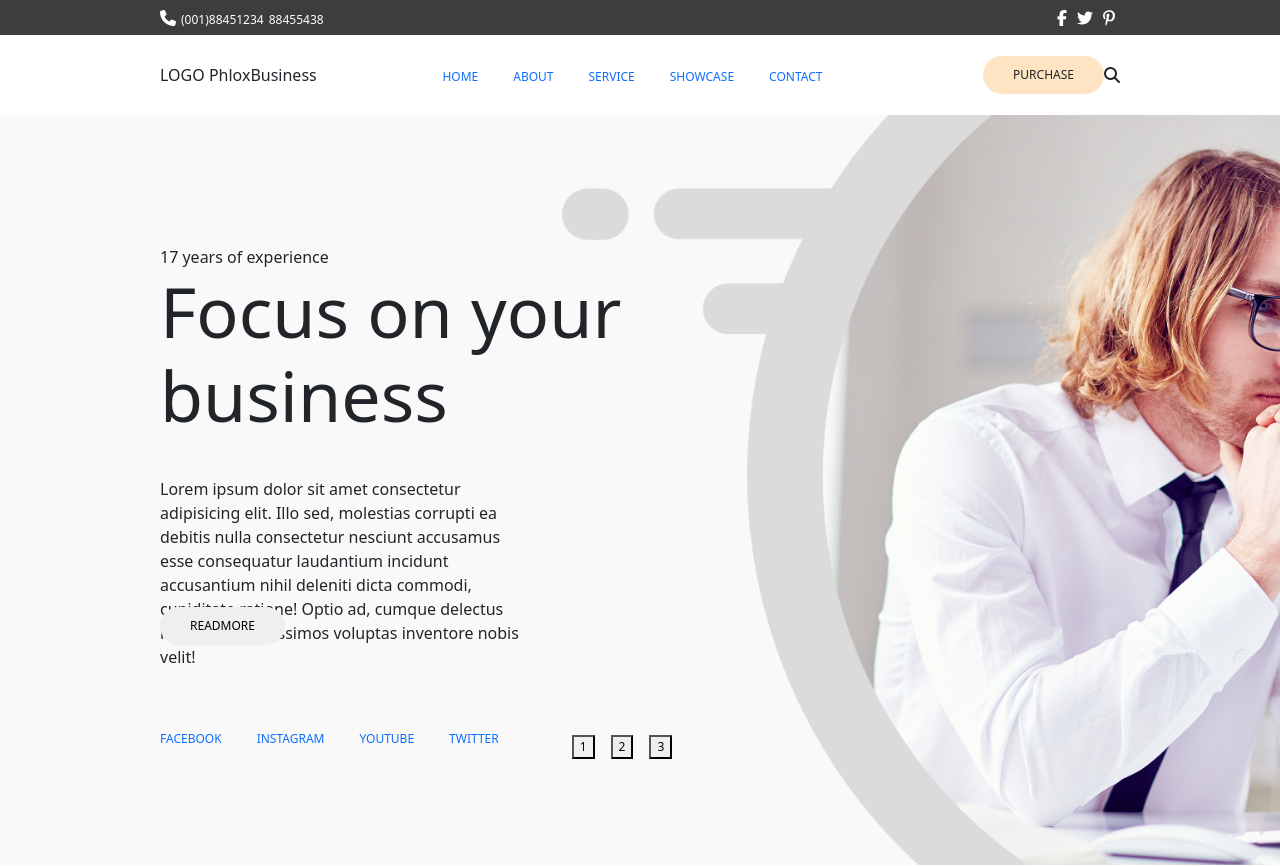
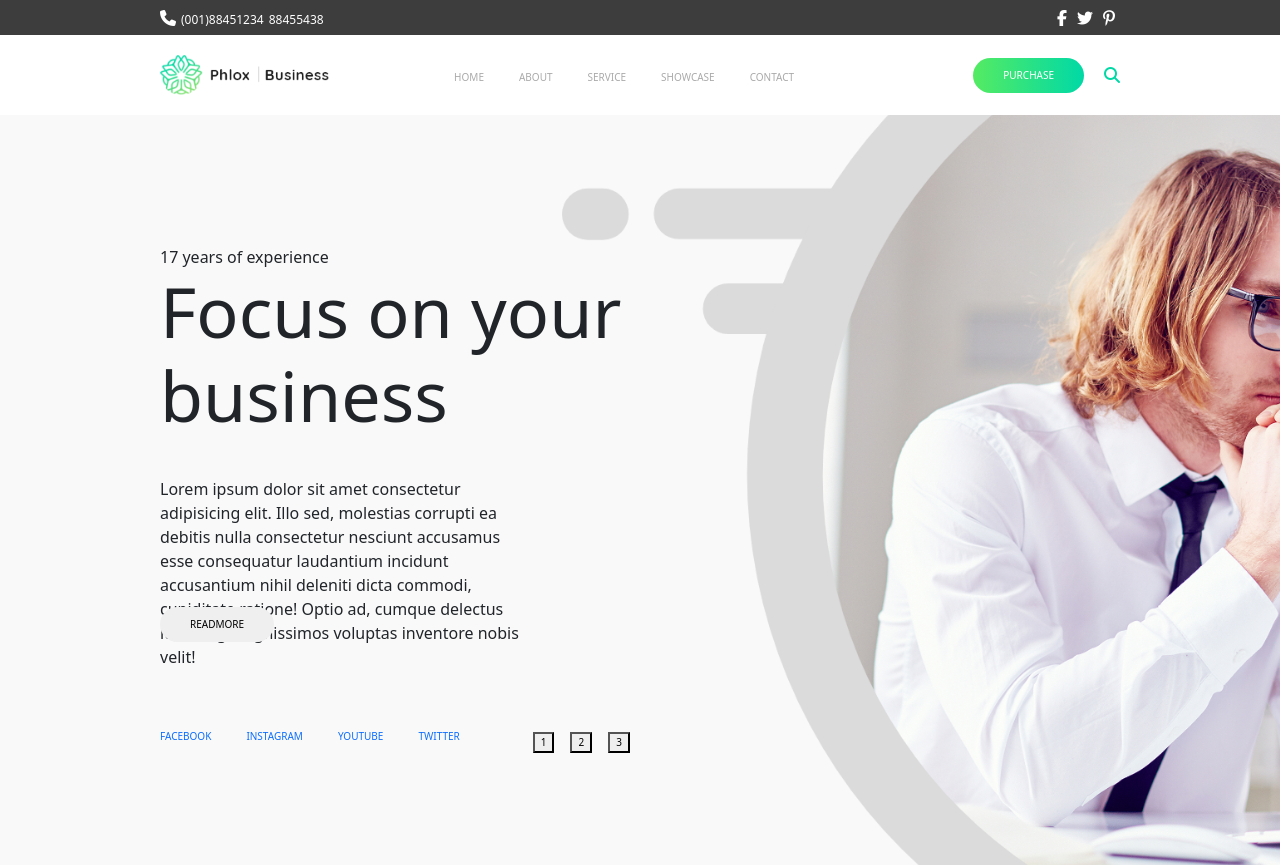
Before and after one commit to carlo-ddm/proj-html-vuejs, a Vue app: page / in a window 1280 px wide. Shown: the top 866 px of the page. Built offline with nearby package versions, Linux system fonts and the light colour scheme.

Commit message:
rifiniture e pulizia header

```diff
--- a/src/assets/styles/_mixines.scss
+++ b/src/assets/styles/_mixines.scss
@@ -2,11 +2,14 @@
   display: flex;
   list-style: none;
   text-transform: uppercase;
-  color: black;
 }
 
 @mixin a-style {
   margin-right: 35px;
-  font-size: 12px;
+  font-size: 10px;
   text-decoration: none;
 }
+
+@mixin grad {
+  background-image: linear-gradient(to right, #55eb62, $primary-color);
+}
--- a/src/assets/styles/utilities.scss
+++ b/src/assets/styles/utilities.scss
@@ -4,6 +4,6 @@
   border: none;
   border-radius: 30px;
   cursor: pointer;
-  font-size: 12px;
+  font-size: 10px;
   text-transform: uppercase;
 }
--- a/src/components/HeaderComp.vue
+++ b/src/components/HeaderComp.vue
@@ -21,15 +21,12 @@
     </div>
 
     <!-- BOTTOM -->
-    <div class="cd-container-bottom d-flex align-items-center">
+    <div class="bottom">
       <div
-        class="cdd_container d-flex justify-content-between align-items-center"
-      >
-        <div>
-          LOGO
-          <span>Phlox</span>
-          <span>Business</span>
-        </div>
+        class="cdd_container d-flex justify-content-between align-items-center">
+
+        <img src="../assets/images/cropped-Group-39-2x.png" alt="">
+
 
         <nav>
           <ul class="m-0 p-0">
@@ -109,7 +106,6 @@ header {
           margin-right: 5px;
           font-size: $primary-font;
         }
-
       }
 
       div:nth-last-child(1) {
@@ -121,22 +117,33 @@ header {
   }
 
   // BOTTOM
-  .cd-container-bottom {
-    width: 100%;
+  .bottom {
     height: 80px;
-
     .cdd_container {
-      width: 100%;
+      height: 80px;
+      img {
+        width: 170px
+      }
       ul {
         @include list-style;
         li a {
           @include a-style;
+          color: #AAAAAA;
+          &:hover {
+            color: #555555;
+          }
         }
       }
     }
 
     .cd-btn {
-      background-color: bisque;
+      @include grad;
+      color: white;
+      margin: 0 20px;
+    }
+
+    i {
+      color: $primary-color;
     }
   }
 }
```
